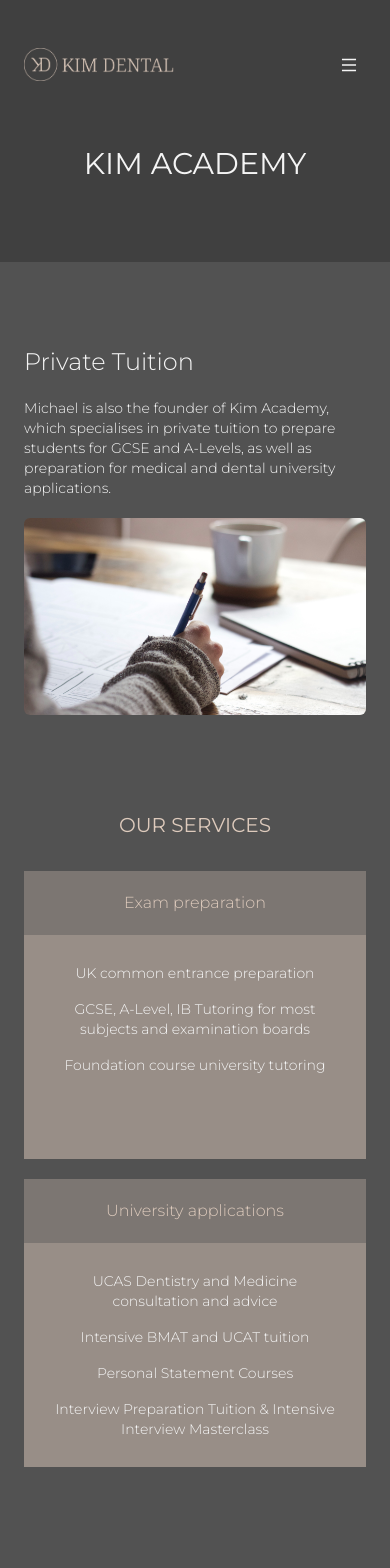
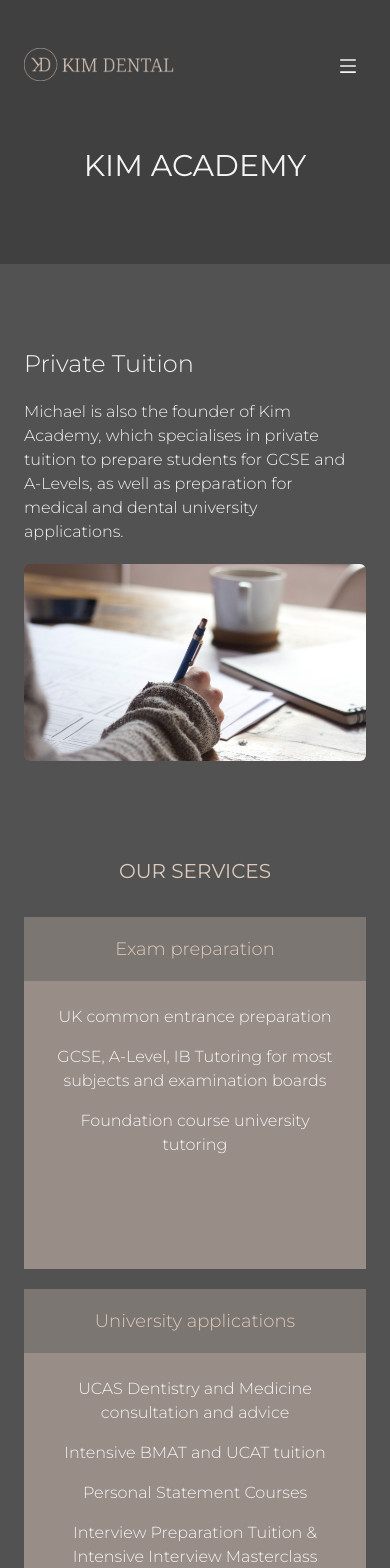
Before and after one commit to wodnjsd/mk-portfolio, a Next.js app: page /tutoring in a window 390 px wide. Shown: the top 1568 px of the page. Built offline with nearby package versions, Linux system fonts and the light colour scheme.

Commit message:
font sizes fixed

```diff
--- a/app/layout/Nav.tsx
+++ b/app/layout/Nav.tsx
@@ -45,7 +45,7 @@
             ))}
           </ul>
         </div>
-        <button onClick={toggle} className='md:hidden sticky z-50 p-2 text-lg'>
+        <button onClick={toggle} className='md:hidden sticky z-50 p-2 text-xl'>
           {isOpen ? <IoClose /> : <AiOutlineMenu />}
         </button>
       </div>
@@ -55,13 +55,13 @@
         <motion.div initial={{ x: 100 }} animate={{ x: 0 }}
           transition={{ duration: 0.2 }}
           className='absolute bg-stone-400 top-0 left-0 z-40 w-full h-full flex flex-col justify-center items-center md:hidden'>
-          <ul className='flex flex-col items-center gap-6 text-base'>
+          <ul className='flex flex-col items-center gap-6 text-lg'>
             {links.map((link) => (
               <li key={link.id} onClick={toggle} className={pathname === link.to ? 'font-normal underline underline-offset-8' : 'hover:underline underline-offset-8'}>
                 <Link href={link.to}>{link.name}</Link>
               </li>
             ))}
-            <button className='my-10 p-2 text-xl'>
+            <button className='my-10 p-2 text-2xl'>
               <a href="https://www.instagram.com/dr.kimdental/" target="_blank"><BsInstagram /></a>
             </button>
           </ul>
--- a/app/page.tsx
+++ b/app/page.tsx
@@ -73,7 +73,7 @@
           <div className='w-1/2 hidden lg:inline'>
             <Image src={image2} alt="image2" className='w-full'/>
           </div>
-          <div className='lg:w-1/2 px-6 xl:px-20 flex flex-col gap-4 xl:gap-8 justify-center items-center'>
+          <div className='lg:w-1/2 px-3 xl:px-20 flex flex-col gap-4 xl:gap-8 justify-center items-center'>
             <p>Dr. Kim was educated in London and graduated from King's College London with his bachelor of dental surgery degree.
               Dr. Kim has a lot of experience in general dentistry. His particular interest is in cosmetic dentistry and endodontics. In these fields, Dr. Kim has trained under excellent specialists and continues to learning to improve his quality of care to his patients.
               He takes pride in his work and would spend time reading and attending extra courses to hone his skillset. </p>
@@ -89,7 +89,7 @@
         </div>
 
         <div className='flex flex-col md:flex-row pt-4 lg:pt-0'>
-          <div className='lg:w-1/2 px-6 lg:px-12 xl:px-20 flex flex-col gap-4 xl:gap-8 justify-center items-center'>
+          <div className='lg:w-1/2 px-3 lg:px-12 xl:px-20 flex flex-col gap-4 xl:gap-8 justify-center items-center'>
             <p> Outside of dental hours, Kim is a husband and a tutor to many students. Dr. Kim has a lot of experience teaching younger students in Biology,
               UCAT and with dental or medical university interviews. He enjoys reading books, collects watches and loves sports cars.</p>
             <p>His private mentoring and 'KimAcademy's Medicine Dentistry masterclass' is one of the leading courses of its type. The course has successfully taught over
--- a/app/portfolio/page.tsx
+++ b/app/portfolio/page.tsx
@@ -26,12 +26,12 @@
 
         <div>
           <h4 className='underline text-center text-lg py-3'>Full Face Transformations</h4>
-          <div className='w-full p-5 rounded-lg shadow-lg shadow-zinc-400 flex justify-around text-lg'>
-            <div className='flex flex-col gap-3 items-center w-1/3'>
+          <div className='w-full p-5 rounded-lg shadow-lg shadow-zinc-400 flex gap-3 text-lg'>
+            <div className='flex flex-col gap-3 items-center w-1/2'>
               <Image src={image1} alt="before" />
               <p>Before</p>
             </div>
-            <div className='flex flex-col gap-3 items-center w-1/3'>
+            <div className='flex flex-col gap-3 items-center w-1/2'>
               <Image src={image2} alt="after" />
               <p>After</p>
             </div>
--- a/app/tutoring/page.tsx
+++ b/app/tutoring/page.tsx
@@ -15,7 +15,7 @@
       <div className="flex flex-col md:flex-row justify-between items-center gap-5">
         <div className="flex flex-col justify-center flex-1 pr-3">
           <h4 className="text-2xl py-5 xl:text-3xl">Private Tuition</h4>
-          <p className="text-sm xl:text-base">Michael is also the founder of Kim Academy, which specialises in private tuition to prepare students for GCSE and A-Levels,
+          <p>Michael is also the founder of Kim Academy, which specialises in private tuition to prepare students for GCSE and A-Levels,
             as well as preparation for medical and dental university applications.</p>
         </div>
         <Image src={student} alt="students" className="w-full rounded-md md:w-1/2" />
@@ -27,8 +27,8 @@
         <div className="grid grid-cols-1 md:grid-cols-2 justify-between items-center gap-5">
 
           <div className="text-center rounded-lg">
-            <h4 className="flex items-center justify-center h-16 bg-logo/30 text-logo xl:text-lg">Exam preparation</h4>
-            <ul className="h-64 xs:h-56 text-sm xl:text-base flex flex-col gap-4 p-7 bg-logo/50">
+            <h4 className="flex items-center justify-center h-16 bg-logo/30 text-logo text-lg">Exam preparation</h4>
+            <ul className="h-72 xl:text-base flex flex-col gap-4 p-6 bg-logo/50">
               <li>UK common entrance preparation</li>
               <li>GCSE, A-Level, IB Tutoring for most subjects and examination boards</li>
               <li>Foundation course university tutoring</li>
@@ -36,8 +36,8 @@
           </div>
 
           <div className="text-center rounded-lg">
-            <h4 className="flex items-center justify-center h-16 bg-logo/30 text-logo xl:text-lg">University applications</h4>
-            <ul className="h-72 xs:h-56 text-sm xl:text-base flex flex-col gap-4 p-7 bg-logo/50">
+            <h4 className="flex items-center justify-center h-16 bg-logo/30 text-logo text-lg">University applications</h4>
+            <ul className="h-80 xs:h-72 flex flex-col gap-4 p-6 bg-logo/50">
               <li>UCAS Dentistry and Medicine consultation and advice</li>
               <li>Intensive BMAT and UCAT tuition</li>
               <li>Personal Statement Courses</li>
--- a/components/Treatment.tsx
+++ b/components/Treatment.tsx
@@ -26,17 +26,17 @@
     <>
       {isOpen &&
         <div className='fixed left-0 top-0 z-50 backdrop-blur-sm w-screen h-screen flex justify-center items-center '>
-          <div className='sm:w-4/5 w-full h-full sm:h-4/5 border p-5 rounded-md bg-logo text-neutral-700 flex flex-col items-center'>
+          <div className='sm:w-4/5 w-full h-full overflow-auto sm:h-4/5 border p-5 rounded-md bg-logo text-neutral-700 flex flex-col items-center'>
             <button type='button' onClick={onClose} className='p-2 hover:shadow-xl self-end text-xl'>
               <AiOutlineCloseCircle />
             </button>
-            <h3 className='font-normal underline underline-offset-8 text-xl'>{item.name}</h3>
+            <h3 className='font-normal underline underline-offset-8 text-xl pb-4'>{item.name}</h3>
             <div className='h-full flex flex-col justify-center items-center '>
-              <p className='text-sm sm:text-base px-10 lg:px-36 whitespace-pre-line'>{item.description}</p>
+              <p className='text-sm xs:text-base lg:px-36 whitespace-pre-line'>{item.description}</p>
             </div>
             {item.faq &&
               <div className='py-4'>
-                <h3 className='text-center underline pb-2 text-base'>FAQs</h3>
+                <h3 className='text-center underline pb-2'>FAQs</h3>
                 {item.faq?.map((question, index) => (
                   <Faq key={index}
                     faqOpen={index === faqOpen}
```
Also changed, not shown: data/treatments.js (+5 -5 lines).
